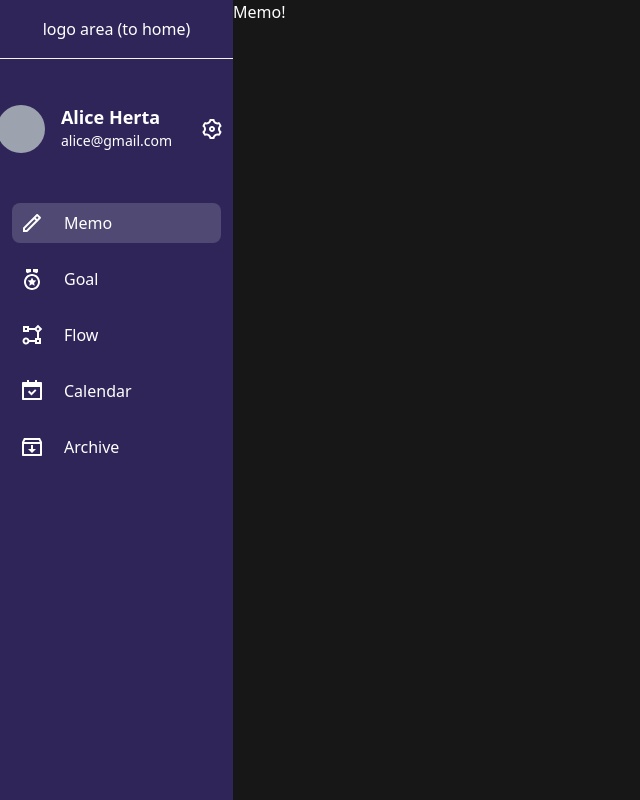
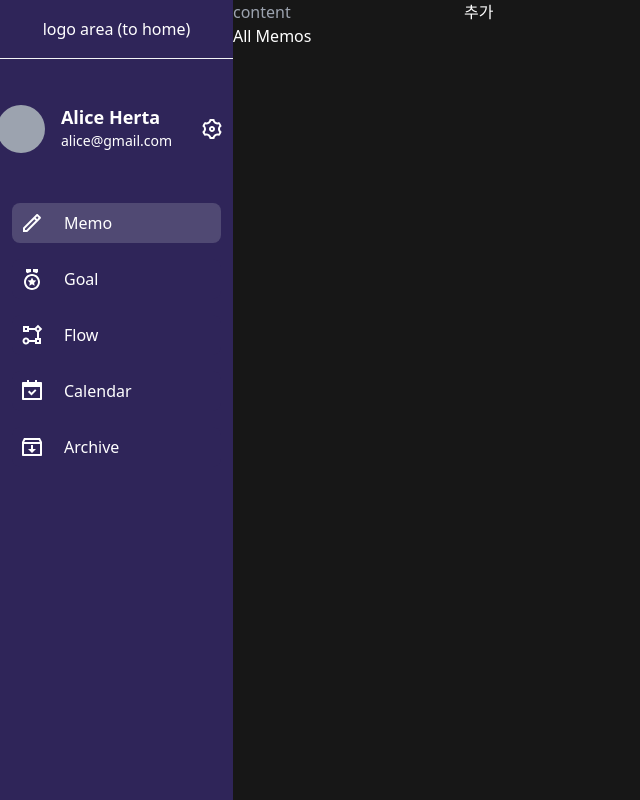
Before and after one commit to cornchiplick/alice-memo, a Next.js app: page /memo in a window 1280 px wide. Shown: the whole page, without its empty margins (0-640 px from the left). Built offline with nearby package versions, Linux system fonts and the light colour scheme.

Commit message:
Feat: client 측 localStorage 를 이용해서 메모 저장 로직 추가

```diff
--- a/app/(sidebar)/memo/page.tsx
+++ b/app/(sidebar)/memo/page.tsx
@@ -1,5 +1,73 @@
+"use client";
+
+import {Constants} from "@/constants/constants";
+import {generateUUID} from "@/utils/utils";
+import {useEffect, useState} from "react";
+
 const MemoHome = () => {
-  return <h1>Memo!</h1>;
+  const [allMemo, setAllMemo] = useState<string[]>([]);
+
+  useEffect(() => {
+    const memoAll = localStorage.getItem(Constants.ALICE_MEMO_ALL) || "";
+    let memoArray = [];
+    if (!!memoAll) {
+      memoArray = JSON.parse(memoAll);
+      setAllMemo(memoArray);
+    }
+  }, []);
+
+  const handleSubmit = async (event: React.FormEvent<HTMLFormElement>) => {
+    event.preventDefault();
+    const formData = new FormData(event.currentTarget);
+    const content = formData.get("content")?.toString() || "";
+
+    const uuid = generateUUID();
+    const itemKey = `${Constants.ALICE_MEMO_ITEM}_${uuid}`;
+
+    localStorage.setItem(itemKey, content);
+
+    const memoAll = localStorage.getItem(Constants.ALICE_MEMO_ALL) || "";
+
+    let memoArray = [];
+    if (memoAll) {
+      try {
+        memoArray = JSON.parse(memoAll);
+      } catch (e) {
+        console.error("Failed to parse ALICE_MEMO_ALL storage: ", e);
+      }
+    }
+
+    memoArray.push(itemKey);
+    localStorage.setItem(Constants.ALICE_MEMO_ALL, JSON.stringify(memoArray));
+    setAllMemo(memoArray);
+  };
+
+  return (
+    <div>
+      <form onSubmit={handleSubmit}>
+        <input
+          required
+          type="text"
+          placeholder="content"
+          name="content"
+          className="rounded-md border-none bg-transparent"
+        />
+        <button type="submit">추가</button>
+      </form>
+      <div>
+        <h2>All Memos</h2>
+        {allMemo.map((memo) => (
+          <MemoComp key={memo} memoKey={memo} />
+        ))}
+      </div>
+    </div>
+  );
 };
 
 export default MemoHome;
+
+const MemoComp = ({memoKey}: {memoKey: string}) => {
+  const content = localStorage.getItem(memoKey) || "";
+
+  return <div>{`${memoKey}: ${content}`}</div>;
+};
--- a/constants/constants.ts
+++ b/constants/constants.ts
@@ -6,3 +6,8 @@ export const URL = {
   CALENDAR: "/calendar",
   ARCHIVE: "/archive",
 };
+
+export const Constants = {
+  ALICE_MEMO_ITEM: "ALICE_MEMO_ITEM",
+  ALICE_MEMO_ALL: "ALICE_MEMO_ALL",
+};
--- /dev/null
+++ b/utils/utils.ts
@@ -0,0 +1,14 @@
+export const generateUUID = (prefix: string = "") => {
+  let date = Date.now();
+  const uuid = "xxxxxxxx-xxxx-4xxx-yxxx-xxxxxxxxxxxx".replace(/[xy]/g, function (c) {
+    const r = (date + Math.random() * 16) % 16 | 0;
+    date = Math.floor(date / 16);
+    return (c === "x" ? r : (r & 0x3) | 0x8).toString(16);
+  });
+
+  if (prefix.length >= 4) {
+    return uuid;
+  } else {
+    return prefix + uuid.substring(0, uuid.length - prefix.length);
+  }
+};
```
